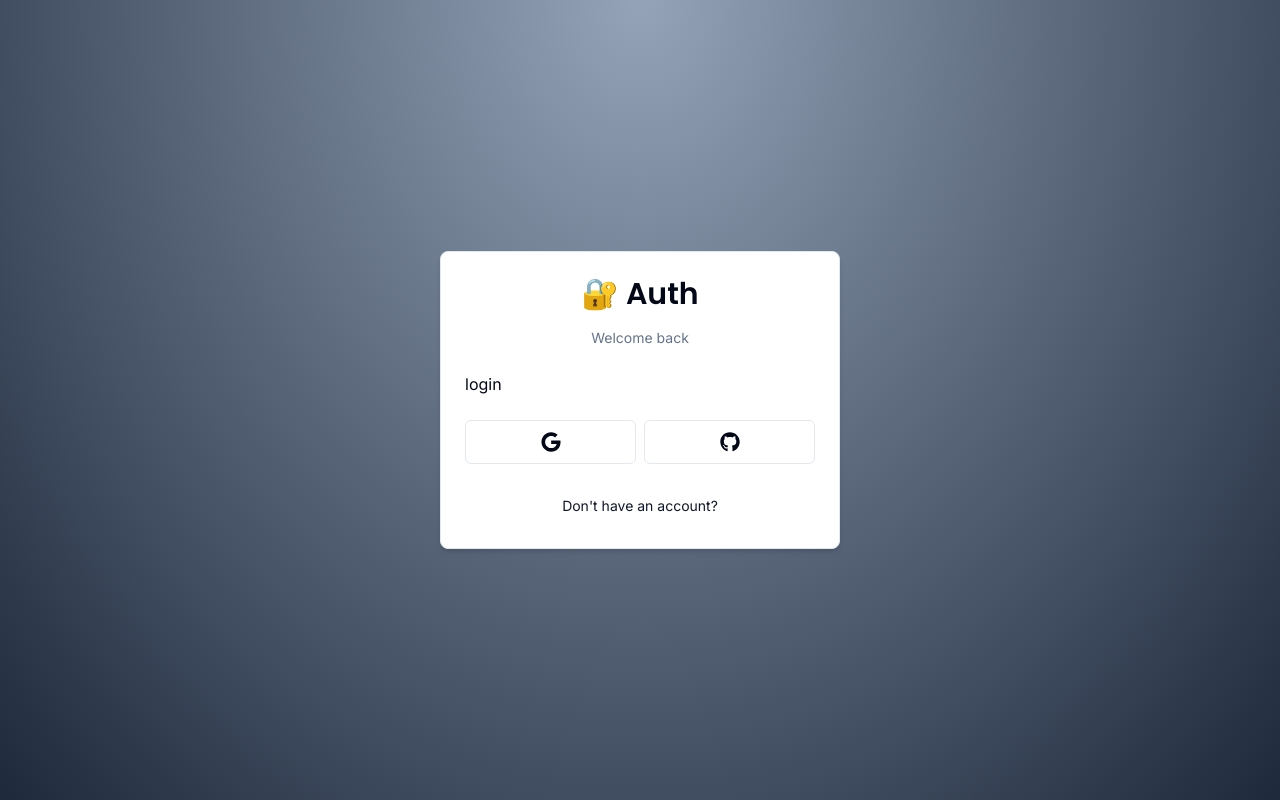
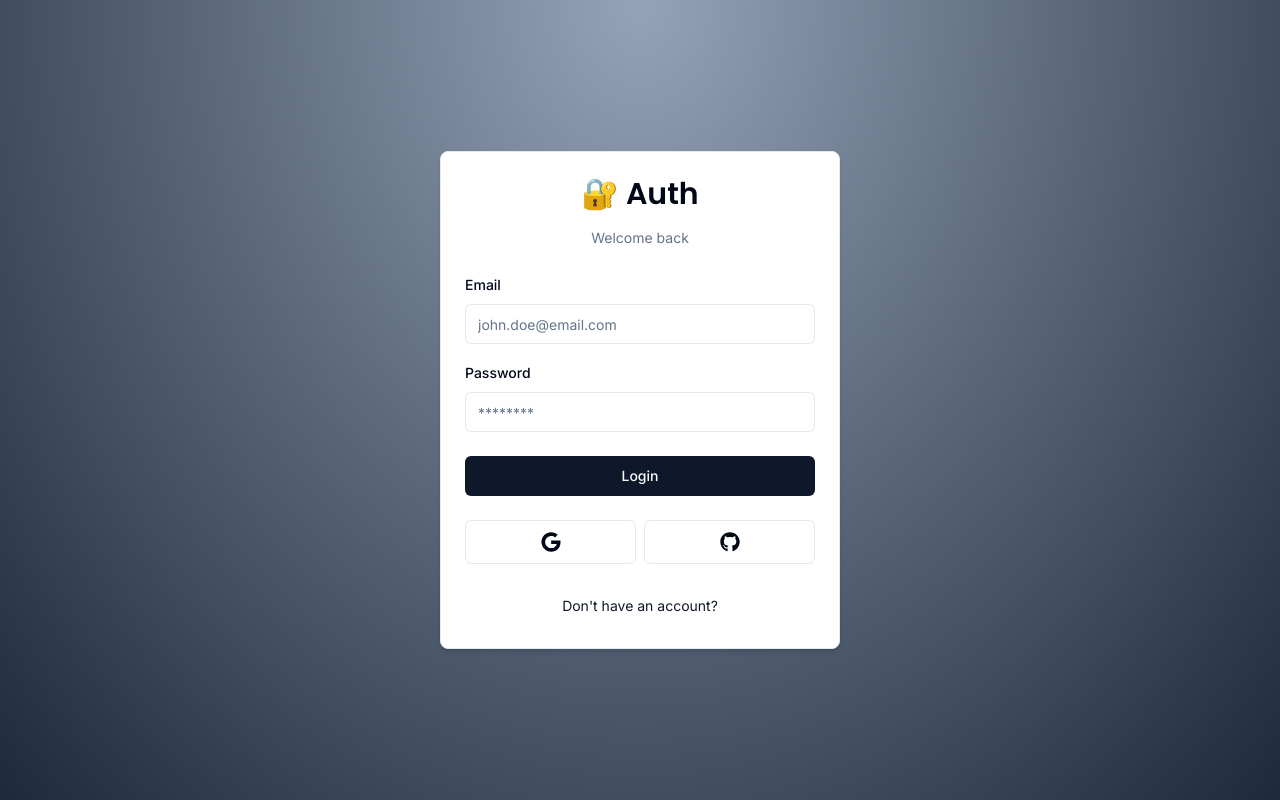
Before and after one commit to Olliveer/auth-next, a Next.js app: page /auth/login in a window 1280 px wide. Built offline with nearby package versions, Linux system fonts and the light colour scheme.

Commit message:
feat: add login form with validation and error handling

```diff
--- a/src/components/auth/login-form.tsx
+++ b/src/components/auth/login-form.tsx
@@ -1,6 +1,36 @@
+"use client";
+
+import { useForm } from "react-hook-form";
 import CardWrapper from "./card-wrapper";
+import { z } from "zod";
+import { LoginSchema } from "@/schemas";
+import { zodResolver } from "@hookform/resolvers/zod";
+import {
+  Form,
+  FormControl,
+  FormField,
+  FormItem,
+  FormLabel,
+  FormMessage,
+} from "../ui/form";
+import { Input } from "../ui/input";
+import { Button } from "../ui/button";
+import FormError from "../form-error";
+import FormSuccess from "../form-success";
 
 function LoginForm() {
+  const form = useForm<z.infer<typeof LoginSchema>>({
+    resolver: zodResolver(LoginSchema),
+    defaultValues: {
+      email: "",
+      password: "",
+    },
+  });
+
+  async function onSubmit(data: z.infer<typeof LoginSchema>) {
+    console.log(data);
+  }
+
   return (
     <CardWrapper
       headerLabel="Welcome back"
@@ -8,7 +38,59 @@ function LoginForm() {
       backButtonHref="/auth/register"
       showSocial
     >
-      login
+      <Form {...form}>
+        <form
+          onSubmit={form.handleSubmit(onSubmit)}
+          className="space-y-6"
+        >
+          <div className="space-y-4">
+            <FormField
+              control={form.control}
+              name="email"
+              render={({ field }) => (
+                <FormItem>
+                  <FormLabel>Email</FormLabel>
+                  <FormControl>
+                    <Input
+                      {...field}
+                      placeholder="john.doe@email.com"
+                      type="email"
+                    />
+                  </FormControl>
+                  <FormMessage />
+                </FormItem>
+              )}
+            />
+
+            <FormField
+              control={form.control}
+              name="password"
+              render={({ field }) => (
+                <FormItem>
+                  <FormLabel>Password</FormLabel>
+                  <FormControl>
+                    <Input
+                      {...field}
+                      placeholder="********"
+                      type="password"
+                    />
+                  </FormControl>
+                  <FormMessage />
+                </FormItem>
+              )}
+            />
+          </div>
+
+          <FormError message="" />
+          <FormSuccess message="" />
+          <Button
+            className="w-full"
+            type="submit"
+          >
+            Login
+          </Button>
+        </form>
+      </Form>
     </CardWrapper>
   );
 }
--- /dev/null
+++ b/src/schemas/index.ts
@@ -0,0 +1,16 @@
+import { z } from "zod";
+
+export const LoginSchema = z.object({
+  email: z.string().email(),
+  password: z.string().min(1, {
+    message: "Password must be at least 6 characters long",
+  }),
+});
+
+export const RegisterSchema = z.object({
+  email: z.string().email(),
+  password: z
+    .string()
+    .min(6, { message: "Password must be at least 6 characters long" }),
+  name: z.string(),
+});
```
